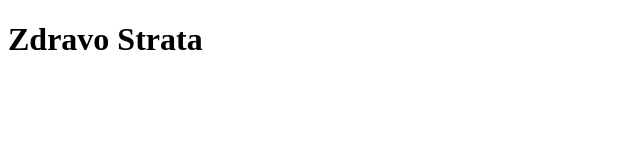
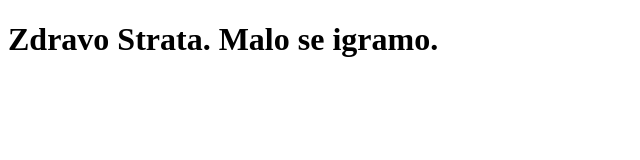
Before and after one commit to Strata019/strata-test, a plain HTML site: page site/index.html in a window 1280 px wide. Shown: the whole page, without its empty margins (0-640 px from the left). Drawn offline with Linux system fonts and the light colour scheme.

Commit message:
Jos malo da dodamo

```diff
--- a/site/index.html
+++ b/site/index.html
@@ -4,6 +4,6 @@
 	<title>Zdravo Strata</title>
 </head>
 <body>
-<h1>Zdravo Strata</h1>
+<h1>Zdravo Strata. Malo se igramo.</h1>
 </body>
 </html>
```
